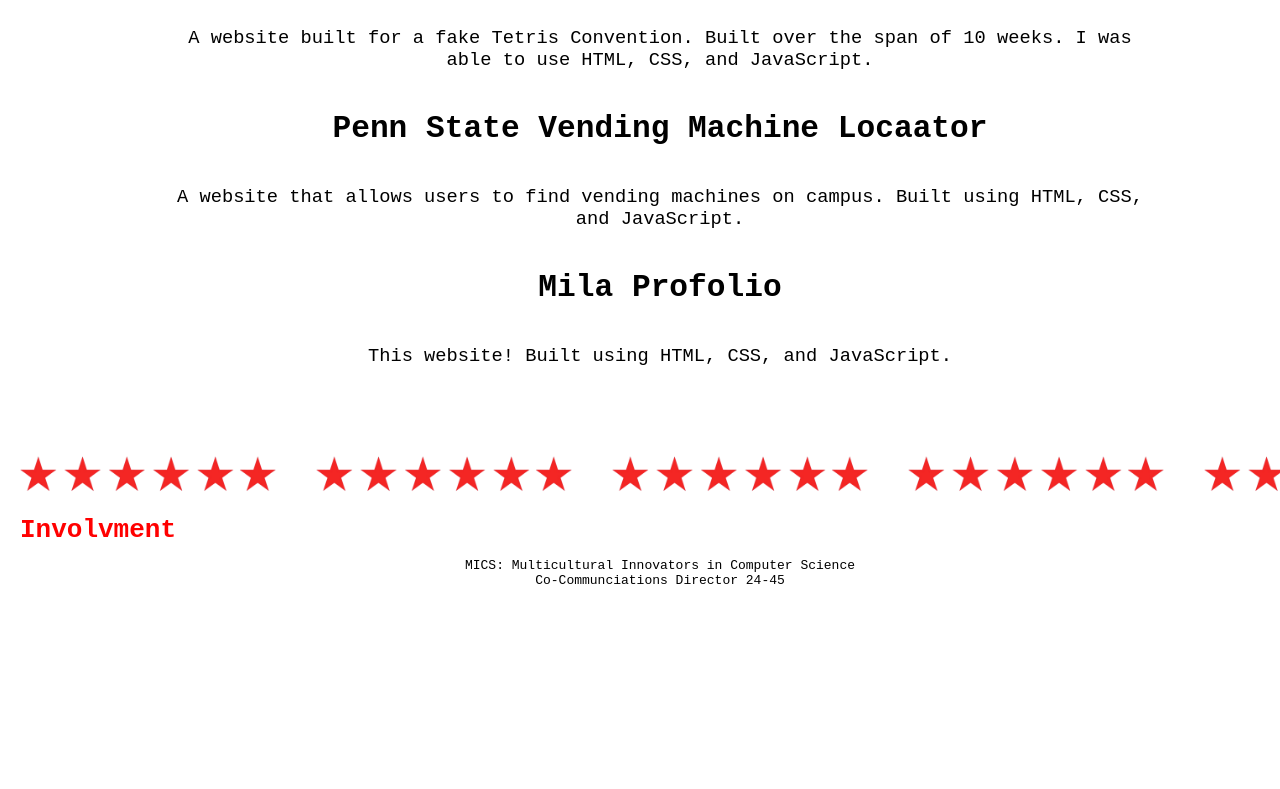
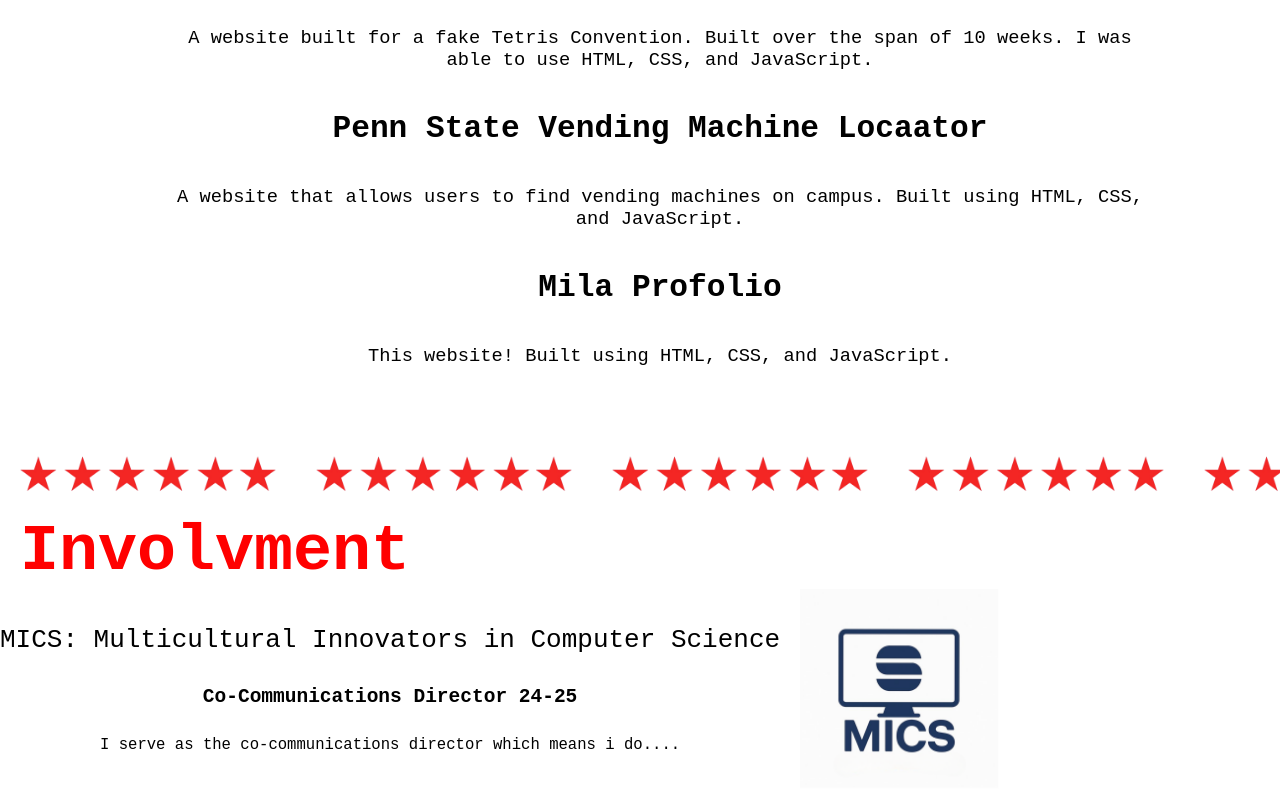
Before and after one commit to MilaBullock/Profolio, a plain HTML site: page index.html in a window 1280 px wide. Shown: the part 1017-1806 px from the top of the page. Before the commit the page ends 1618 px from the top, so only its background shows below. Drawn offline with Linux system fonts and the light colour scheme.

Commit message:
fixing involvment i want picture to be all the way on the right and description and names on the left

```diff
--- a/index.html
+++ b/index.html
@@ -10,17 +10,15 @@
 
         <div class="navbar">
 
-                <div class="left">
+            <div class="left">
                 <h1>Mila Bullock</h1>
                 <img src="star.png"/>
-                </div>
-             <ul>
-                <div class="right">
+            </div>
+             <ul class="right">
                 <li><a href="#Involvment">  Involvment</a></li>
                 <li><a href="#Projects">Projects</a></li>
                 <li><a href="#Resume"> Resume</a></li>
                 <li><a href="#ContactMe"> Contact Me</a></li>
-                </div>
             </ul>
         </div>
 
@@ -65,12 +63,34 @@
 
         <div class="involvment">
             <h1>Involvment</h1>
-            <ul>
-                <li class="club">MICS: Multicultural Innovators in Computer Science</li>
-                <li class="role">Co-Communciations Director 24-45</li>
 
-            </ul>
+            <div class="mics">
+                <div class="mics-text">
+                    <p class="club"> MICS: Multicultural Innovators in Computer Science</p>
+                    <h2 class="role">Co-Communications Director 24-25</h2>
+                    <p class="info">I serve as the co-communications director which means i do....</p>
+                </div>
+                <img src="micslogo.png" alt="MICS Logo" />
+            </div>
 
+<!--
+
+               <div class="darkstorm">
+                <li class="club">Darkstorm Step Team</li>
+                <li class="role">Social Media Director</li>
+                </div>
+
+                <div class="mepo">
+                <li class="club">Multicultural Enginnering Program Orientation</li>
+                <li class="role">Technology Assistant</li>
+                </div>
+
+                <div class="clark">
+                <li class="club">Clark Scholars Program</li>
+                <li class="role">Student Mentor | Scholar</li>
+                </div>
+
+<!-->
 
         </div>
 
--- a/styles.css
+++ b/styles.css
@@ -89,6 +89,7 @@ p {
 
 .right{
     display: flex;
+    flex-direction: row;
     gap: 20px;
     font-size: 1.4em;
     margin-right: 20px;
@@ -125,6 +126,7 @@ p {
     align-items: center;
 
 }
+
 .projects h1, ul{
     display: flex;
     flex-direction: column;
@@ -183,16 +185,35 @@ p {
 .involvment {
     display: flex;
     flex-direction: column;
-    align-items: left;
+    align-items: flex-start;
     margin-top: 20px;
 }
+.involvment h1 {
+    font-size: 5em;
+    text-decoration: bold;
+}
 
-.involvment ul {
-    list-style-type: none;
+.club {
+    font-size:2em
+}
+
+.mics {
+    display: flex;
+    flex-direction: row;
+    align-items: center;
+}
+
+.mics-text {
     display: flex;
     flex-direction: column;
-    align-items: left;
+    align-items: center;
 }
+
+.mics img{
+    width: 200px;
+    height: 200px;
+}
+
 
 /* Resume */
 /* Contact Me */
```
Also changed, not shown: micslogo.PNG (added).
